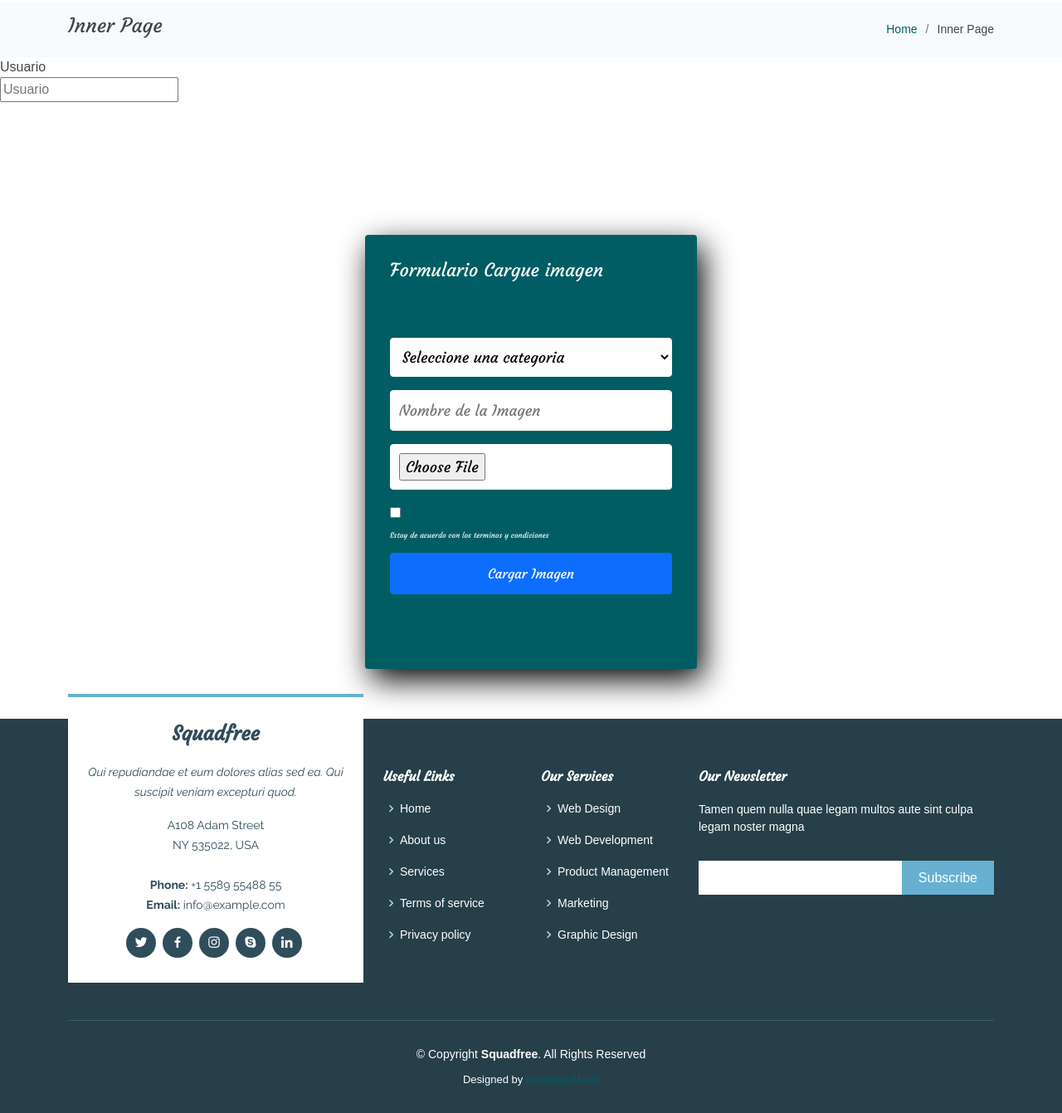
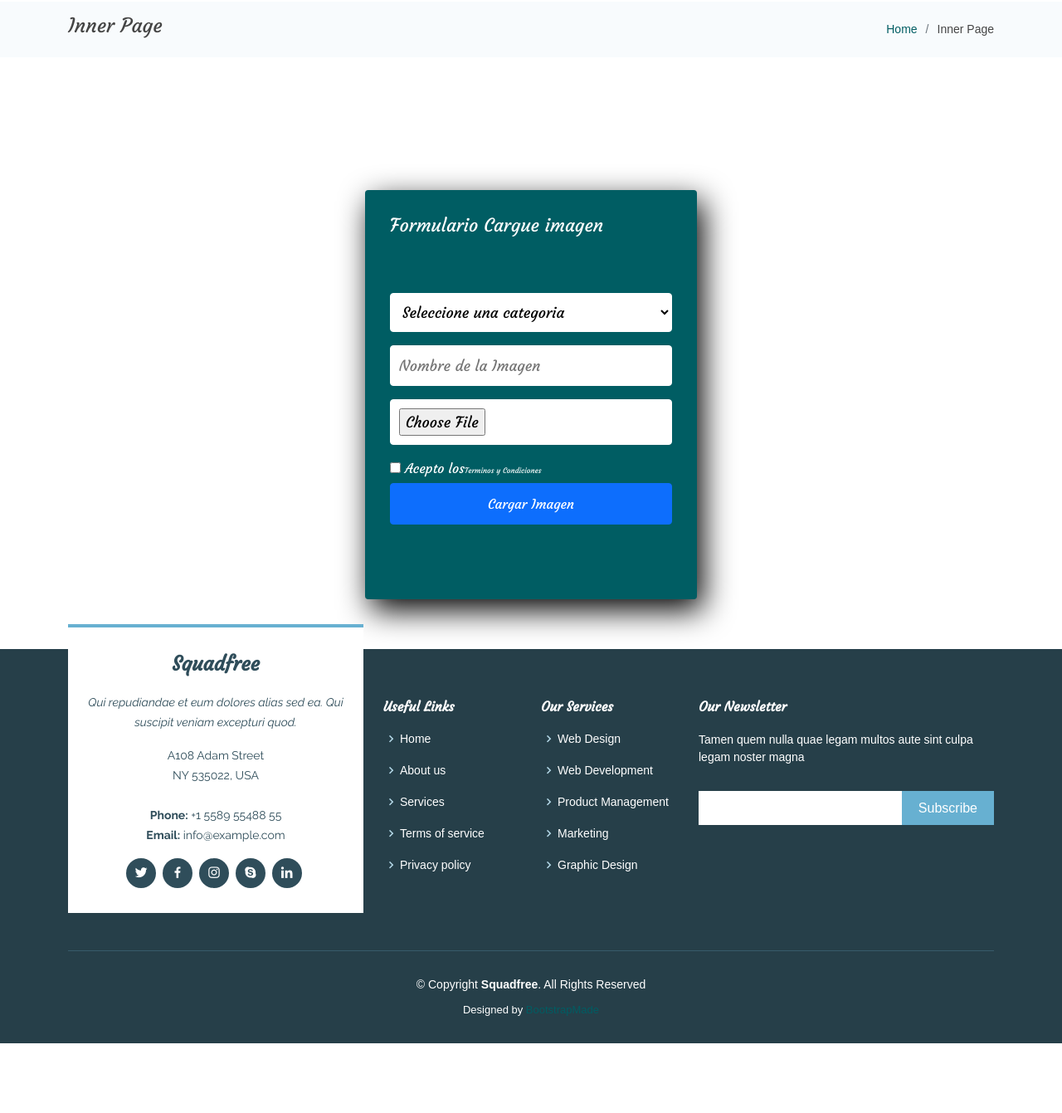
Before and after one commit to jagudelocastro19/DantaVentura, a PHP site: page /DantaAventura/DantaAventura.php in a window 1280 px wide. Shown: the part 88-1429 px from the top of the page at 83% size. After the commit the page ends 1345 px from the top, so only its background shows below. Run offline with PHP 8.4, Linux system fonts and the light colour scheme; some libraries are stand-ins or nearby versions.

Commit message:
Ingresando el post

```diff
--- a/DantaAventura/DantaAventura.php
+++ b/DantaAventura/DantaAventura.php
@@ -99,22 +99,27 @@
       </section>
       <!-- End Breadcrumbs Section -->
 
-      <!--==========Menu ingreso de las imgenes============-->
-      <main>
-        <form action="" class="formulario" id="formulario">
-          <div class="formulario__grupo" id="grupo__usuario">
-            <label for="usuario" class="formulario__label">Usuario</label>
-              <div class="formulario__grupo-inpu">
-                <input type="text" class="formulario__input" name="usuario" id="usuario" placeholder="Usuario">
-              </div>
-          </div>
-        </form>
-      </main>
-
+      <!--=======Formulario Antiguo tratando de mejorarlo=======-->
       <form action="DatosImagne.php">
         <section class="inner-page">
           <div class="container">
             <h4>Formulario Cargue imagen</h4>
+        <!--==========Menu ingreso de las imgenes============-->
+<!--         <main>
+        <form action="" class="formulario" id="formulario">
+          <div class="formulario__grupo" id="grupo__usuario">
+              <div class="formulario__grupo-inpu">
+                <input type="text" class="formulario__input control" name="usuario" id="usuario" placeholder="Usuario">
+                <i class="formulario__validacion-estado fa-solid fa-circle-xmark"></i>
+              </div>
+              <p class="formulario__input-error">El usuario tiene que ser de 4 a 16 dígitos y solo puede contener numero, letras y guion bajo.</p>
+          </div>
+        </form>
+      </main>-->
+      <!--==========Menu ingreso de las imgenes============-->
+
+
+
             <section>
                 <select
                   name="categoria"
@@ -161,12 +166,13 @@
             </form>-->
 
             <!--=====Teminos y condiciones =====-->
-
-              <input type="checkbox" name="terminos" id="">
-              <p class="terminos">
-              Estoy de acuerdo con los
-              <a href="#" class="terminos terminos-dos">terminos y condiciones </a>
-              </p>
+            <div class="formulario__grupo" id="grupo__terminos">
+              <label clas="formulario__label" for="">
+                <input type="checkbox" name="terminos" id="terminos">
+                Acepto los<a href="#" class="terminos terminos-dos">Terminos y Condiciones </a>
+              </label>
+            </div>
+            <!--Boton para subir los archivos de Terminos y Condiciones -->
               <input type="Submit" value="Cargar Imagen" class="btn btn-primary" />
             </section>
           </form>
@@ -270,4 +276,5 @@
     <!-- Template Main JS File -->
     <script src="assets/js/main.js"></script>
     <script src="assets/js/formulario.js"></script>
+    <script src="https://kit.fontawesome.com/2c36e9b7b1.js" crossorigin="anonymous"></script>
   </body>
--- a/DantaAventura/assets/js/formulario.js
+++ b/DantaAventura/assets/js/formulario.js
@@ -0,0 +1,10 @@
+const formulario = document.getElementById("formulario");
+const inputs = document.querySelectorAll("#formulario input");
+
+const expresiones = {
+  usuario: /^[a-zA-Z0-9\_\-]{4,16}$/, // Letras, numeros, guion y guion_bajo
+  nombre: /^[a-zA-ZÀ-ÿ\s]{1,40}$/, // Letras y espacios, pueden llevar acentos.
+  password: /^.{4,12}$/, // 4 a 12 digitos.
+  correo: /^[a-zA-Z0-9_.+-]+@[a-zA-Z0-9-]+\.[a-zA-Z0-9-.]+$/,
+  telefono: /^\d{7,14}$/, // 7 a 14 numeros.
+};
```
